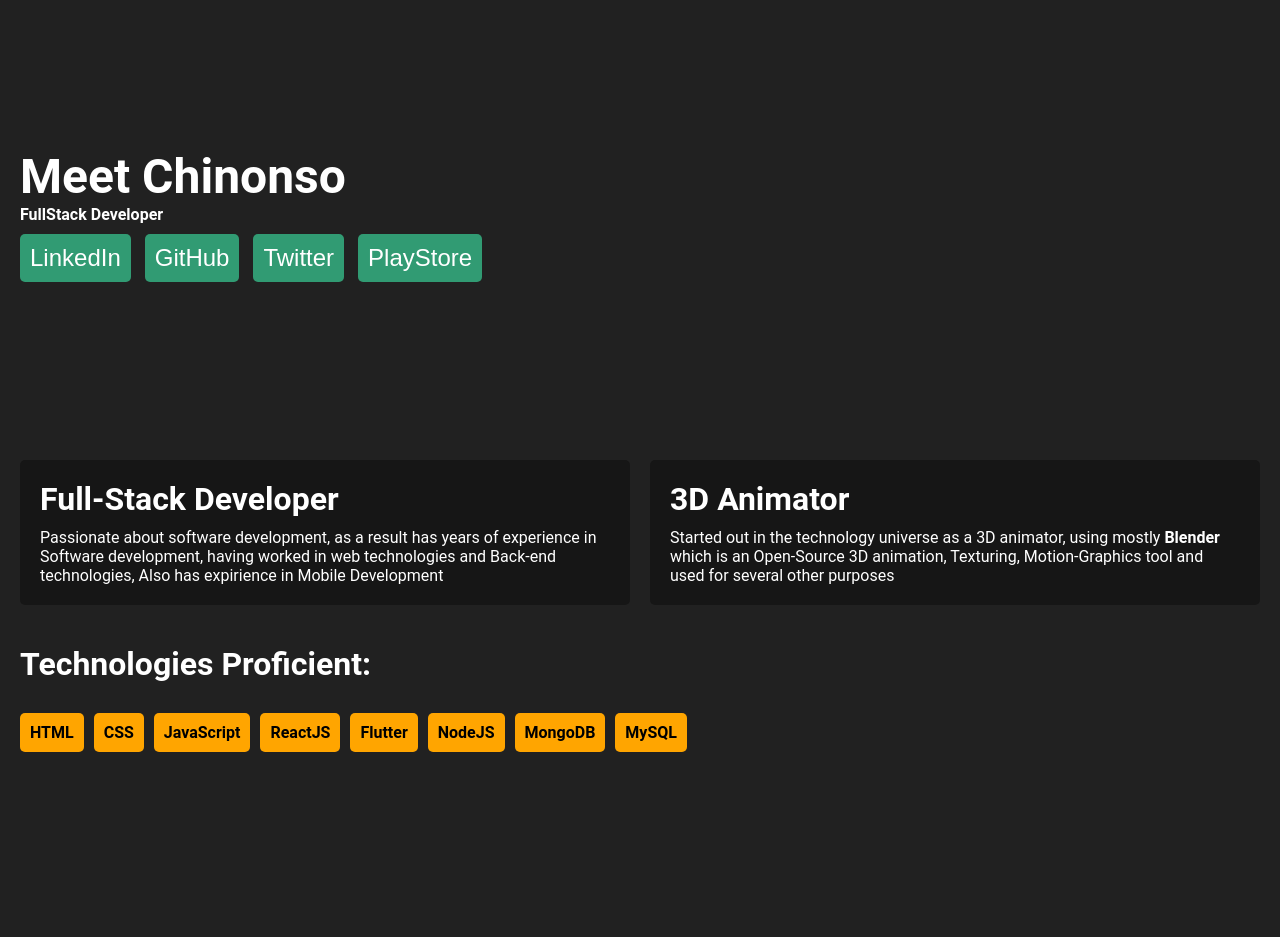
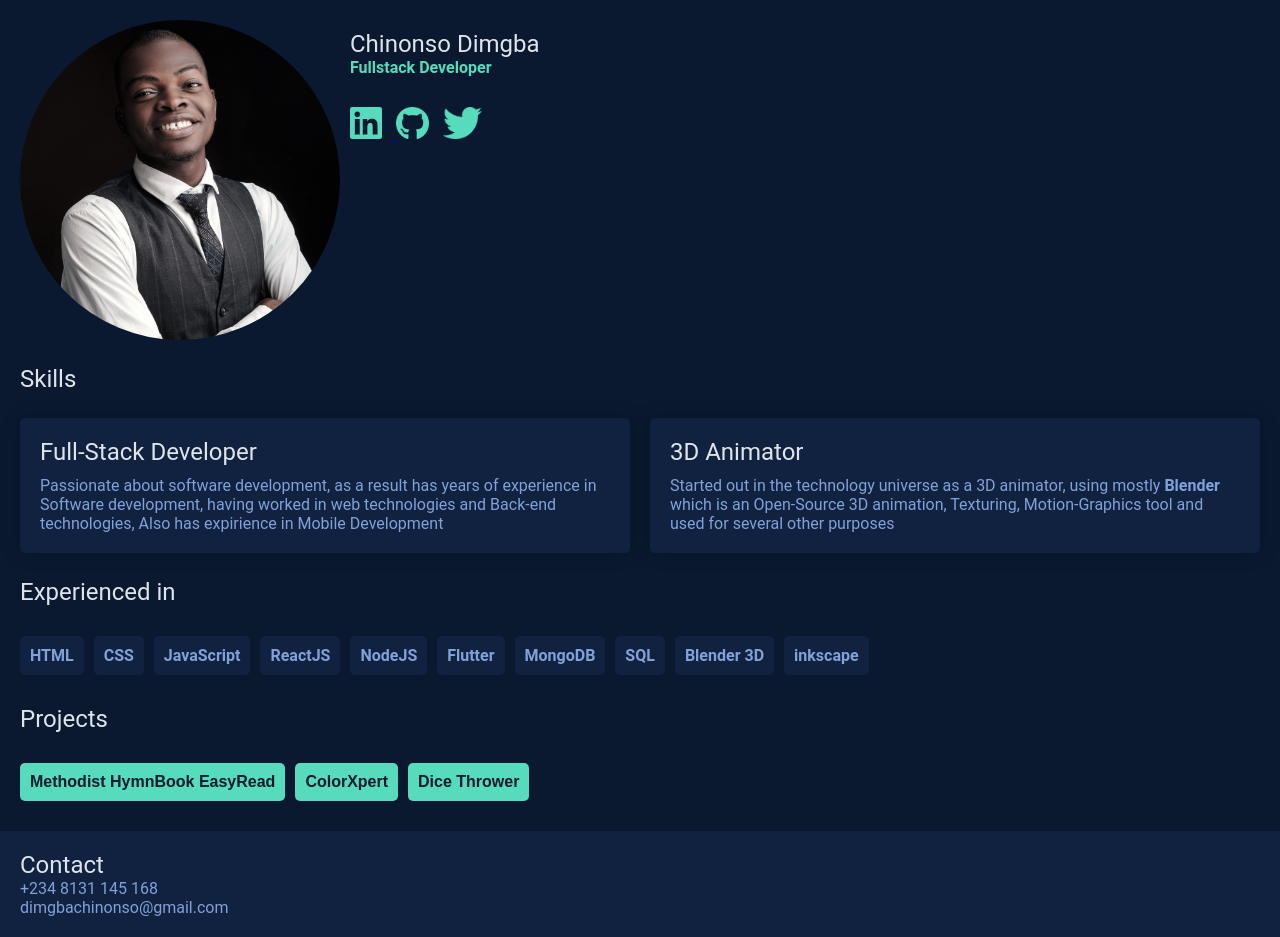
Before and after one commit to lordcsd/portFolioWebSite, a PHP site: page / in a window 1280 px wide. Before the commit the page ends 752 px from the top, so only its background shows below. Run offline with PHP 8.4, Linux system fonts and the light colour scheme.

Commit message:
upgraded ui

```diff
--- a/index.html
+++ b/index.html
@@ -9,20 +9,52 @@
   </head>
   <body>
     <header>
-      <h1>Meet Chinonso</h1>
-      <h4>FullStack Developer</h4>
-      <div class="socials">
-        <button class="socialBtn">LinkedIn</button>
-        <button class="socialBtn">GitHub</button>
-        <button class="socialBtn">Twitter</button>
-        <button class="socialBtn">PlayStore</button>
+      <img class="myImage" src="./pic.png" />
+      <div>
+        <h1>Chinonso Dimgba</h1>
+
+        <h4>Fullstack Developer</h4>
+        <div class="socials">
+          <a href="www.linkedin.com/in/chinonso-dimgba-a1486818b">
+            <img class="socialBtn" src="./iconsPng/linkedin.png" />
+          </a>
+          <a href="https://github.com/lordcsd"
+            ><img class="socialBtn" src="./iconsPng/github.png"
+          /></a>
+          <a href="https://twitter.com/csdimgba">
+            <img class="socialBtn" src="./iconsPng/twitter.png"
+          /></a>
+        </div>
       </div>
     </header>
-
+    <h1 style="margin: 5px 20px">Skills</h1>
     <div class="cardContain"></div>
 
-    <h1 style="color: white; margin: 20px">Technologies Proficient:</h1>
+    <h1 style="margin: 5px 20px">Experienced in</h1>
     <div class="technologies"></div>
+
+    <h1 style="margin: 5px 20px">Projects</h1>
+    <div class="completedProjects">
+      <a
+        href="https://play.google.com/store/apps/details?id=com.truce.methodisthymnbookeasyread"
+        ><button>Methodist HymnBook EasyRead</button></a
+      >
+      <a href="https://play.google.com/store/apps/details?id=www.tellam.com.ng"
+        ><button>ColorXpert</button></a
+      >
+      <a
+        href="https://play.google.com/store/apps/details?id=com.truce.dicethrower"
+        ><button>Dice Thrower</button></a
+      >
+    </div>
+
+    <footer>
+      <div>
+        <h1>Contact</h1>
+        <p>+234 8131 145 168</p>
+        <p>dimgbachinonso@gmail.com</p>
+      </div>
+    </footer>
   </body>
 
   <script type="text/javascript" src="./script.js"></script>
--- a/script.js
+++ b/script.js
@@ -1,6 +1,8 @@
 window.addEventListener("scroll", (e) => {
   console.log(window.scrollY);
 });
+
+var initialStyle = "";
 
 let skillsContainer = document.querySelector(".cardContain");
 
@@ -41,14 +43,16 @@ let technologies = [
   "CSS",
   "JavaScript",
   "ReactJS",
+  "NodeJS",
   "Flutter",
-  "NodeJS",
   "MongoDB",
-  "MySQL",
+  "SQL",
+  "Blender 3D",
+  "inkscape",
 ];
 
 technologies.forEach((each) => {
-  let p = document.createElement("span");
+  let p = document.createElement("p");
   p.innerText = each;
   technologiesContain.append(p);
 });
--- a/style.css
+++ b/style.css
@@ -1,37 +1,54 @@
+:root {
+  --darkBG: #0a192f;
+  --lightBG: #112240;
+  --blueLight: #81a1d8;
+  --greenLight: #56dcbc;
+  --white: #dfe4eb;
+}
+
 * {
   margin: 0;
   padding: 0;
 }
 
 body {
-  background-color: rgb(33, 33, 33);
+  background-color: var(--darkBG);
   font-family: Roboto, -apple-system, BlinkMacSystemFont, Segoe UI, Oxygen,
     Ubuntu, Cantarell, Fira Sans, Droid Sans, Helvetica Neue, sans-serif;
 }
 
 header {
-  height: 50vh;
   display: flex;
-  flex-direction: column;
-  justify-content: center;
   padding: 20px;
-  color: white;
+  flex-wrap: wrap;
+  color: var(--greenLight);
   /* filter: blur(4px); */
 }
 
-header > h1 {
-  font-size: 3em;
-  word-break: break-word;
+header > div {
+  margin: 10px;
 }
 
-.socials button {
-  background-color: rgb(49, 155, 115);
-  color: white;
-  border: none;
-  padding: 10px;
-  font-size: 1.5rem;
-  margin: 10px 10px 10px 0;
-  border-radius: 5px;
+hr {
+  margin: 5px 0;
+}
+
+h1 {
+  font-size: 1.5em;
+  word-break: break-word;
+  color: var(--white);
+  font-weight: normal;
+}
+
+.socialBtn {
+  height: 2rem;
+  margin: 30px 10px 0 0;
+}
+
+.myImage {
+  height: 20rem;
+  width: 20rem;
+  border-radius: 10rem;
 }
 
 .cardContain {
@@ -42,28 +59,63 @@ header > h1 {
 }
 
 .someCard {
-  background-color: rgb(22, 22, 22);
-  color: white;
+  background-color: var(--lightBG);
+  color: var(--blueLight);
   padding: 20px;
   border-radius: 5px;
+  box-shadow: 0 0 20px rgba(0, 0, 0, 0.172);
 }
 
 .someCard > h1 {
   margin-bottom: 10px;
 }
 
+.completedProjects {
+  margin: 20px;
+  display: flex;
+  flex-wrap: wrap;
+  color: white;
+  list-style: none;
+}
+
+.completedProjects button {
+  background-color: var(--greenLight);
+  color: var(--darkBG);
+  border: none;
+  padding: 10px;
+  font-weight: bold;
+  font-size: 1rem;
+  margin: 10px 10px 10px 0;
+  border-radius: 5px;
+}
+
+.completedProjects button:hover {
+  cursor: pointer;
+}
 .technologies {
   margin: 20px;
   display: flex;
   flex-wrap: wrap;
 }
 
-.technologies > span {
+.technologies > p {
   border-radius: 5px;
-  background-color: orange;
+  background-color: var(--lightBG);
+  color: var(--blueLight);
   padding: 10px;
   font-weight: bold;
   margin: 10px 10px 10px 0;
+}
+
+footer {
+  background-color: var(--lightBG);
+  padding: 20px;
+  color: white;
+  bottom: 0;
+}
+
+footer p {
+  color: var(--blueLight);
 }
 
 @media (max-width: 600px) {
```
Also changed, not shown: iconsPng/github.png (added), iconsPng/linkedin.png (added), iconsPng/twitter.png (added), pic.jpg (deleted), pic.png (added), 1 other file.
